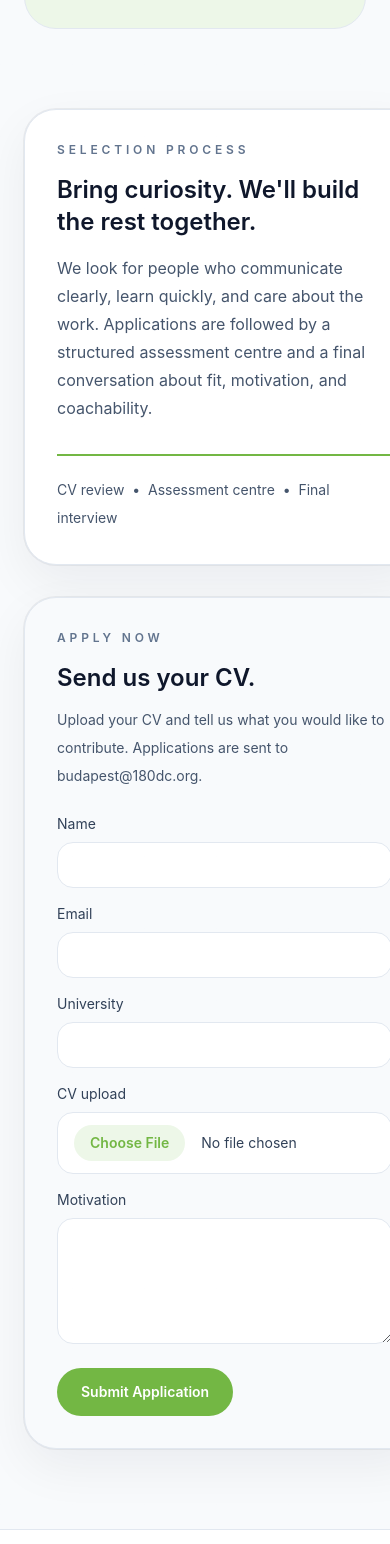
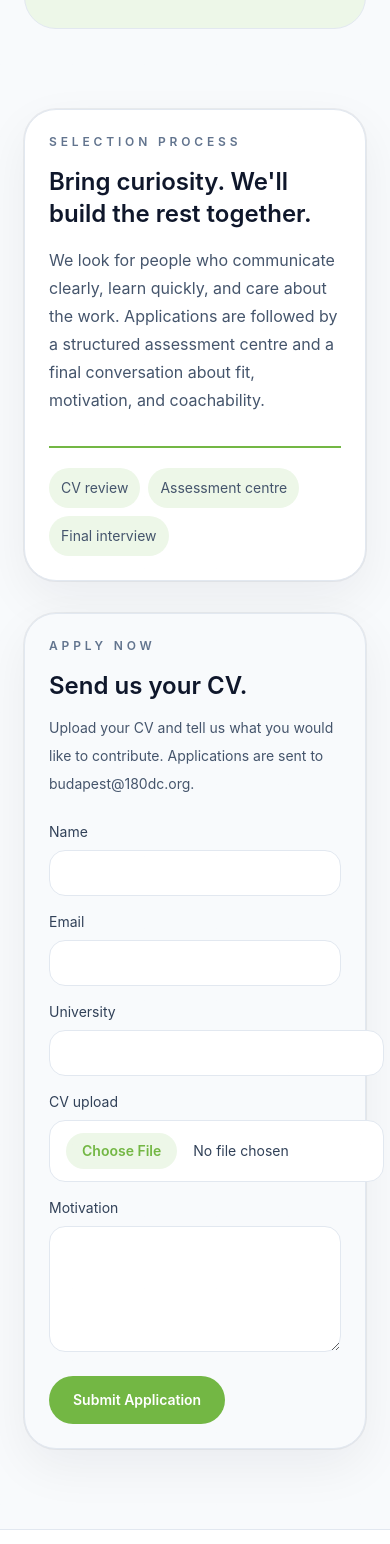
Before and after one commit to kallayderlevi/kallayderlevi.github.io, a React (Vite) app: page /students in a window 390 px wide. Shown: the part 3464-5008 px from the top of the page. Built offline with nearby package versions, Linux system fonts and the light colour scheme; no server answers.

Commit message:
Fix mobile student selection layout

```diff
--- a/src/index.css
+++ b/src/index.css
@@ -16,6 +16,7 @@ html {
 body {
   min-height: 100vh;
   margin: 0;
+  overflow-x: hidden;
   background:
     radial-gradient(circle at top left, rgba(16, 185, 129, 0.08), transparent 28%),
     radial-gradient(circle at top right, rgba(15, 23, 42, 0.05), transparent 30%),
--- a/src/pages/StudentsPage.jsx
+++ b/src/pages/StudentsPage.jsx
@@ -101,21 +101,23 @@ export default function StudentsPage() {
         </div>
       </div>
 
-      <div className="mt-20 grid gap-8 lg:grid-cols-[0.9fr_1.1fr]">
-        <div className="rounded-[2rem] border border-slate-200 bg-white p-8 shadow-glow sm:p-10">
+      <div className="mt-20 grid min-w-0 grid-cols-1 gap-8 lg:grid-cols-[0.9fr_1.1fr]">
+        <div className="min-w-0 rounded-[2rem] border border-slate-200 bg-white p-6 shadow-glow sm:p-10">
           <p className="text-xs font-semibold uppercase section-kicker text-slate-500">Selection process</p>
           <h2 className="mt-4 text-2xl font-semibold text-slate-900">Bring curiosity. We&apos;ll build the rest together.</h2>
           <p className="mt-4 text-base leading-7 text-slate-600">
             We look for people who communicate clearly, learn quickly, and care about the work. Applications are
             followed by a structured assessment centre and a final conversation about fit, motivation, and coachability.
           </p>
-          <div className="mt-8 border-t-2 border-[#73b744] pt-5 text-sm leading-7 text-slate-600">
-            CV review &nbsp;•&nbsp; Assessment centre &nbsp;•&nbsp; Final interview
+          <div className="mt-8 flex flex-wrap gap-2 border-t-2 border-[#73b744] pt-5 text-sm leading-6 text-slate-600">
+            <span className="rounded-full bg-[#edf7e8] px-3 py-2">CV review</span>
+            <span className="rounded-full bg-[#edf7e8] px-3 py-2">Assessment centre</span>
+            <span className="rounded-full bg-[#edf7e8] px-3 py-2">Final interview</span>
           </div>
         </div>
 
         <form
-          className="rounded-[2rem] border border-slate-200 bg-slate-50 p-8 shadow-glow sm:p-10"
+          className="min-w-0 rounded-[2rem] border border-slate-200 bg-slate-50 p-6 shadow-glow sm:p-10"
           action="https://formsubmit.co/budapest@180dc.org"
           method="POST"
           encType="multipart/form-data"
```
Also changed, not shown: 4 other files (tests, documents, lock files or other folders).
